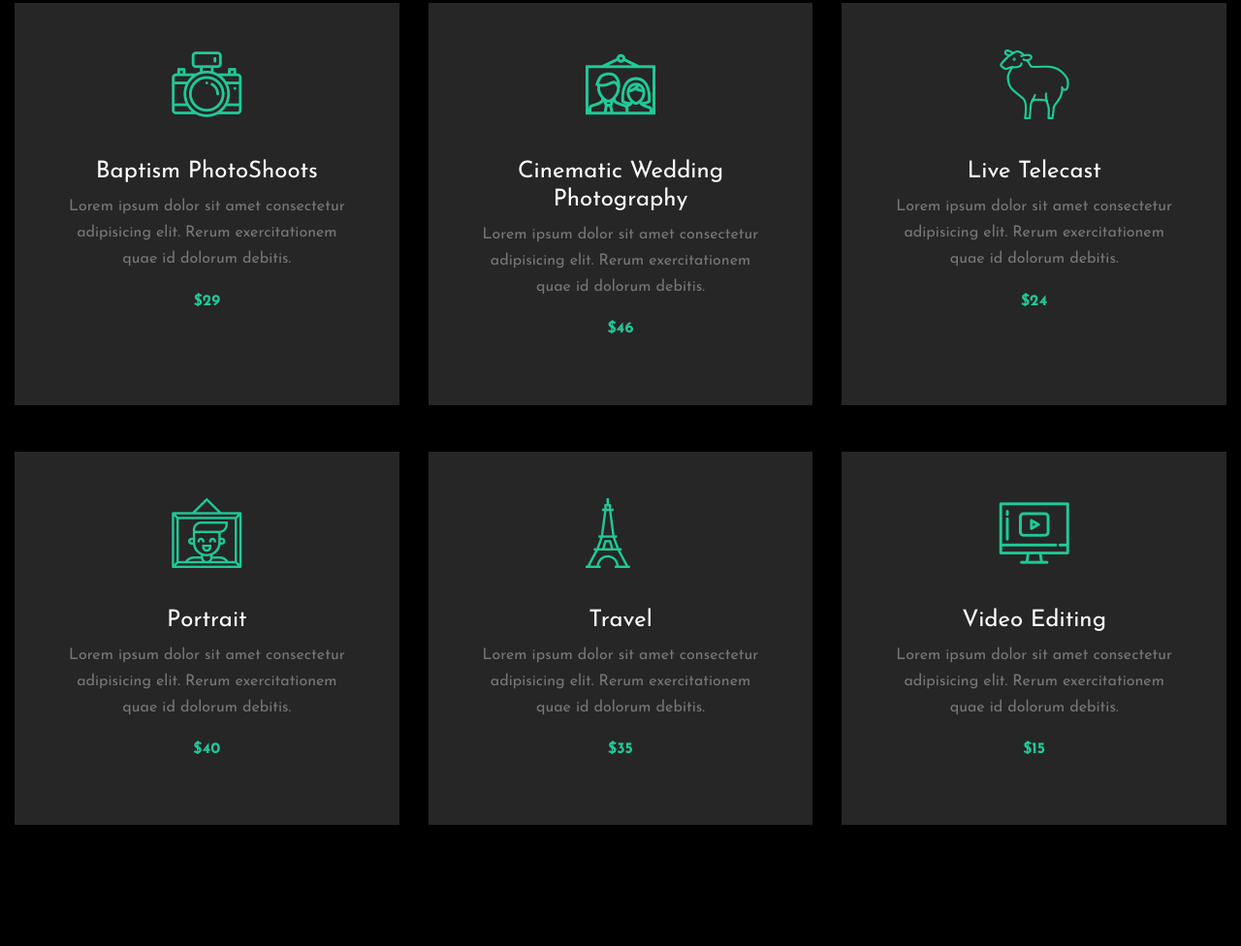
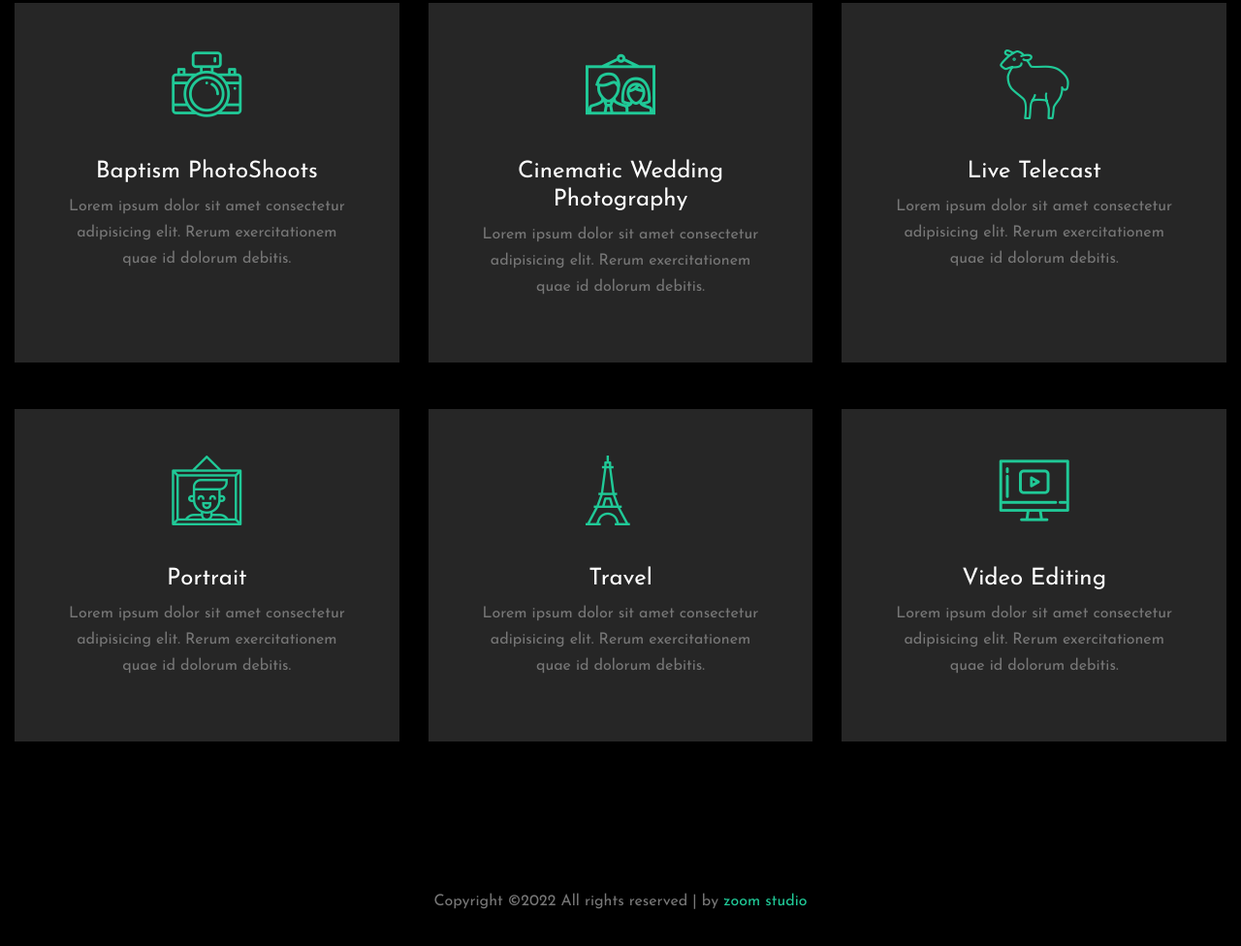
Before and after one commit to Nebuvargheseshibu/zoom-studio-website, a plain HTML site: page services.html in a window 1280 px wide. Shown: the part 338-1314 px from the top of the page at 97% size. Drawn offline with Linux system fonts and the light colour scheme; files whose address does not match are found by name.

Commit message:
price deleted

```diff
--- a/services.html
+++ b/services.html
@@ -133,7 +133,6 @@
               <span class="icon flaticon-camera display-3 text-primary mb-4 d-block"></span>
               <h3 class="text-white h4">Baptism PhotoShoots</h3>
               <p>Lorem ipsum dolor sit amet consectetur adipisicing elit. Rerum exercitationem quae id dolorum debitis.</p>
-              <p><strong class="font-weight-bold text-primary">$29</strong></p>
             </div>
           </div>
           <div class="col-md-6 col-lg-6 col-xl-4 text-center mb-5 mb-lg-5">
@@ -141,7 +140,6 @@
               <span class="icon flaticon-picture display-3 text-primary mb-4 d-block"></span>
               <h3 class="text-white h4">Cinematic Wedding Photography</h3>
               <p>Lorem ipsum dolor sit amet consectetur adipisicing elit. Rerum exercitationem quae id dolorum debitis.</p>
-              <p><strong class="font-weight-bold text-primary">$46</strong></p>
             </div>
           </div>
           <div class="col-md-6 col-lg-6 col-xl-4 text-center mb-5 mb-lg-5">
@@ -149,7 +147,6 @@
               <span class="icon flaticon-sheep display-3 text-primary mb-4 d-block"></span>
               <h3 class="text-white h4">Live Telecast</h3>
               <p>Lorem ipsum dolor sit amet consectetur adipisicing elit. Rerum exercitationem quae id dolorum debitis.</p>
-              <p><strong class="font-weight-bold text-primary">$24</strong></p>
             </div>
           </div>
 
@@ -158,7 +155,6 @@
               <span class="icon flaticon-frame display-3 text-primary mb-4 d-block"></span>
               <h3 class="text-white h4">Portrait</h3>
               <p>Lorem ipsum dolor sit amet consectetur adipisicing elit. Rerum exercitationem quae id dolorum debitis.</p>
-              <p><strong class="font-weight-bold text-primary">$40</strong></p>
             </div>
           </div>
           <div class="col-md-6 col-lg-6 col-xl-4 text-center mb-5 mb-lg-5">
@@ -166,7 +162,6 @@
               <span class="icon flaticon-eiffel-tower display-3 text-primary mb-4 d-block"></span>
               <h3 class="text-white h4">Travel</h3>
               <p>Lorem ipsum dolor sit amet consectetur adipisicing elit. Rerum exercitationem quae id dolorum debitis.</p>
-              <p><strong class="font-weight-bold text-primary">$35</strong></p>
             </div>
           </div>
           <div class="col-md-6 col-lg-6 col-xl-4 text-center mb-5 mb-lg-5">
@@ -174,7 +169,6 @@
               <span class="icon flaticon-video-play display-3 text-primary mb-4 d-block"></span>
               <h3 class="text-white h4">Video Editing</h3>
               <p>Lorem ipsum dolor sit amet consectetur adipisicing elit. Rerum exercitationem quae id dolorum debitis.</p>
-              <p><strong class="font-weight-bold text-primary">$15</strong></p>
             </div>
           </div>
 
```
